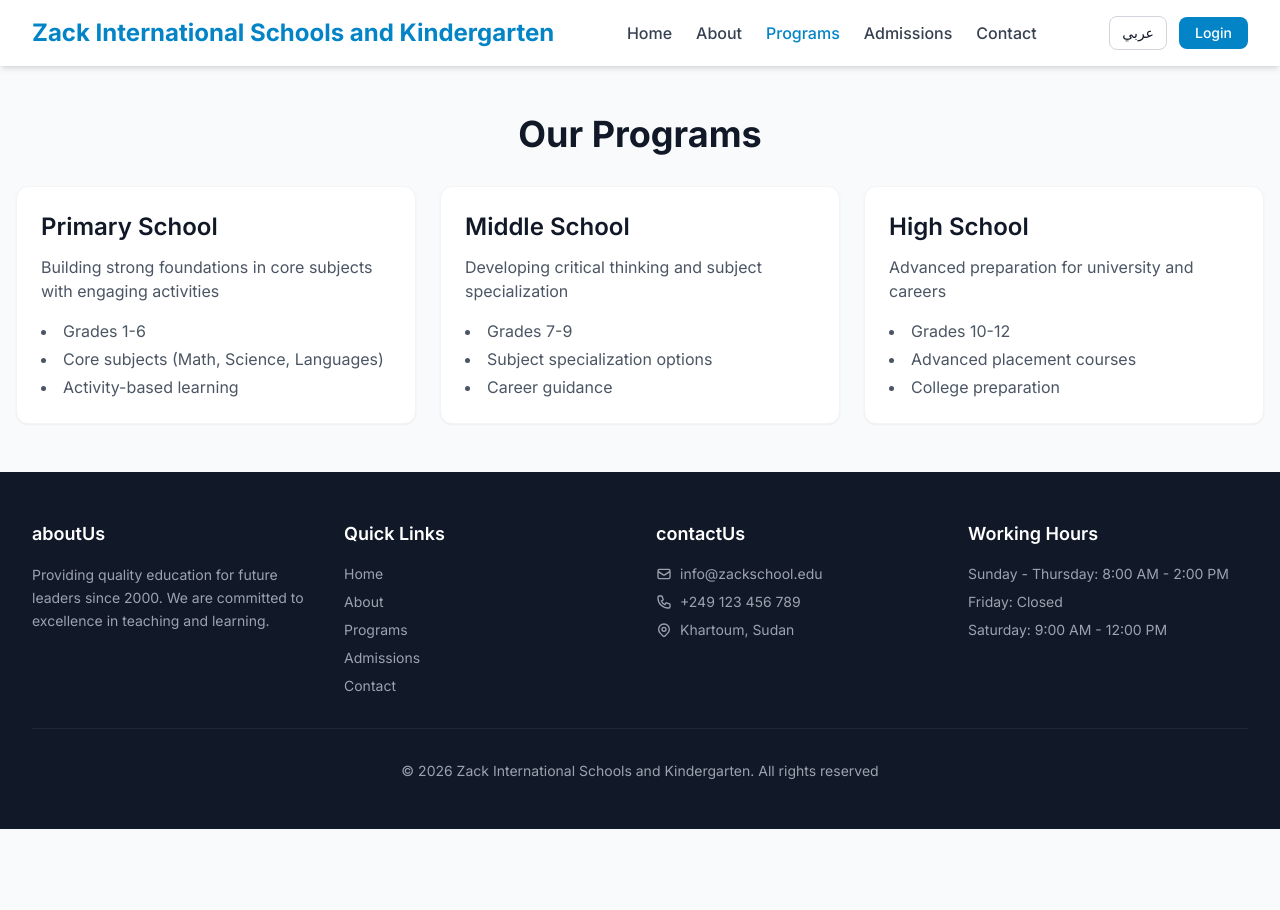
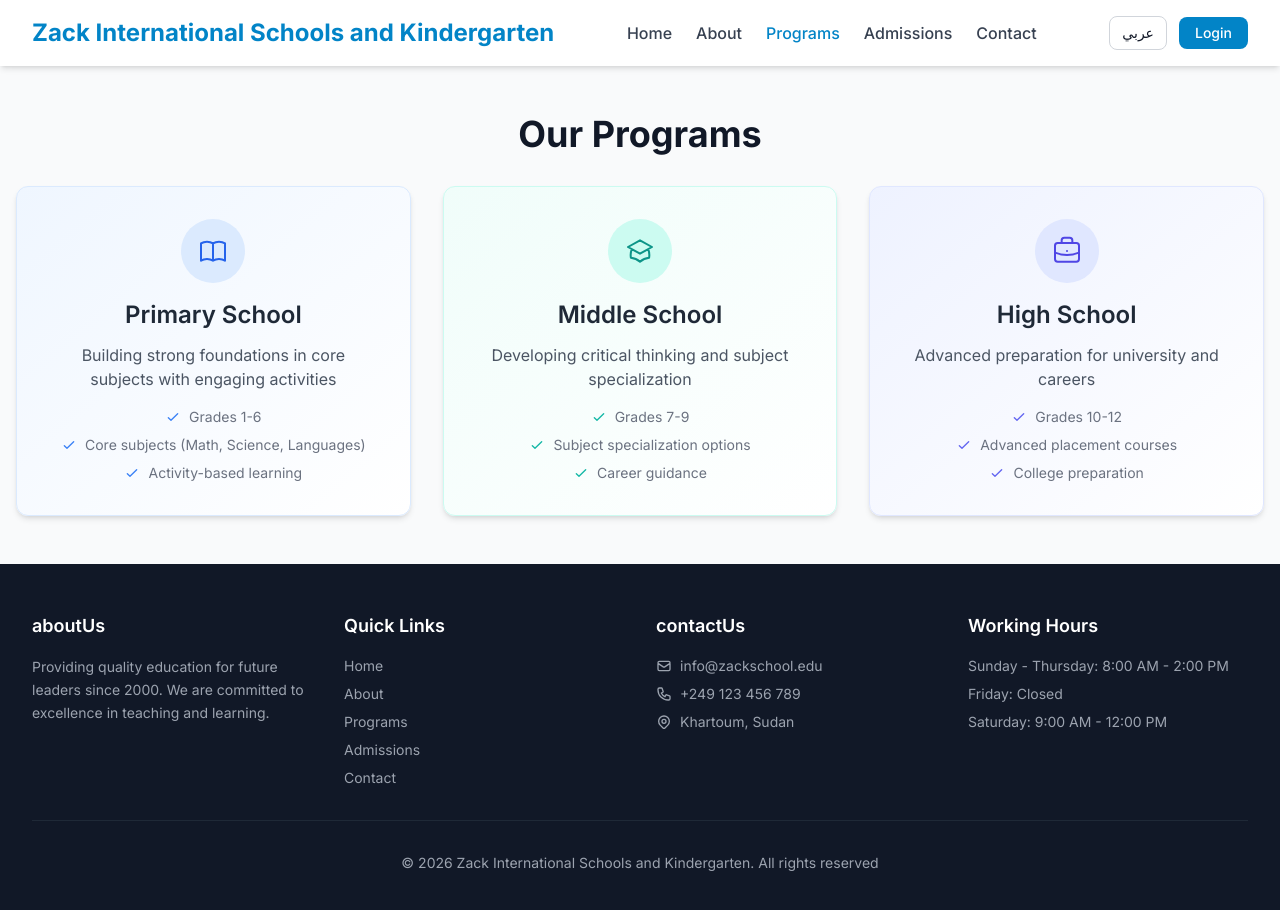
Before and after one commit to AbdelrahimAdam/shcool-system, a Vue app: page /programs in a window 1280 px wide. Shown: the top 910 px of the page. Before the commit the page ends 829 px from the top, so only its background shows below. Built offline with nearby package versions, Linux system fonts and the light colour scheme.

Commit message:
Repush project

```diff
--- a/index.html
+++ b/index.html
@@ -8,6 +8,8 @@
     <meta name="apple-mobile-web-app-capable" content="yes" />
     <meta name="apple-mobile-web-app-status-bar-style" content="black-translucent" />
     <meta name="mobile-web-app-capable" content="yes" />
+    <!-- Google Search Console verification -->
+    <meta name="google-site-verification" content="RYMySMEY9LcxntSaxrwgwwfj5wHkOdXHMSqBRUJlsYE" />
     <link rel="manifest" href="/manifest.webmanifest" />
     <link rel="apple-touch-icon" href="/icons/apple-touch-icon.png" />
     <title>Zack International Schools</title>
--- a/src/modules/public/HomePage.vue
+++ b/src/modules/public/HomePage.vue
@@ -3,18 +3,16 @@
     <PublicHeader />
 
     <main>
-      <!-- Hero Section with Background Image (improved visibility) -->
+      <!-- Hero Section (unchanged) -->
       <section class="relative py-16 md:py-24 lg:py-32 overflow-hidden">
-        <!-- Background Image with lighter overlay -->
         <div class="absolute inset-0 z-0">
-          <div class="absolute inset-0 bg-black/30 z-10"></div> <!-- Reduced opacity from 60 to 30 -->
+          <div class="absolute inset-0 bg-black/30 z-10"></div>
           <img
             src="/images/school-hero.jpeg"
             alt="Students learning at Zack International Schools"
             class="w-full h-full object-cover"
             loading="eager"
           />
-          <!-- Fallback gradient with lighter opacity -->
           <div class="absolute inset-0 bg-gradient-to-r from-primary-900/80 to-primary-700/70 z-0"></div>
         </div>
 
@@ -44,7 +42,7 @@
         </div>
       </section>
 
-      <!-- Why Choose Us Section (2 columns on mobile) -->
+      <!-- Why Choose Us Section – Elegant card colors with modern icons -->
       <section class="py-12 md:py-16 lg:py-20 bg-white">
         <div class="container mx-auto px-4 sm:px-6 lg:px-8">
           <div class="text-center mb-12 md:mb-16">
@@ -56,25 +54,36 @@
             </p>
           </div>
 
-          <!-- Two columns on mobile, three on desktop -->
           <div class="grid grid-cols-1 sm:grid-cols-2 lg:grid-cols-3 gap-6 lg:gap-8">
-            <!-- Card 1: Quality Education -->
-            <div class="bg-gradient-to-br from-blue-50 to-white rounded-xl shadow-md border border-blue-100 p-6 lg:p-8 text-center hover:shadow-xl transition-all duration-300 transform hover:-translate-y-1">
-              <div class="text-5xl lg:text-6xl text-blue-600 mb-4">🎓</div>
+            <!-- Card 1: Quality Education – Soft Blue -->
+            <div class="bg-gradient-to-br from-blue-50 to-white rounded-xl shadow-md border border-blue-100 p-6 lg:p-8 text-center hover:shadow-lg transition-all duration-300 transform hover:-translate-y-1">
+              <div class="w-16 h-16 mx-auto bg-blue-100 rounded-full flex items-center justify-center mb-4">
+                <svg class="w-8 h-8 text-blue-600" fill="none" stroke="currentColor" viewBox="0 0 24 24">
+                  <path stroke-linecap="round" stroke-linejoin="round" stroke-width="1.5" d="M12 6.253v13m0-13C10.832 5.477 9.246 5 7.5 5S4.168 5.477 3 6.253v13C4.168 18.477 5.754 18 7.5 18s3.332.477 4.5 1.253m0-13C13.168 5.477 14.754 5 16.5 5c1.747 0 3.332.477 4.5 1.253v13C19.832 18.477 18.247 18 16.5 18c-1.746 0-3.332.477-4.5 1.253" />
+                </svg>
+              </div>
               <h3 class="text-xl lg:text-2xl font-semibold text-gray-800 mb-3">{{ languageStore.t('qualityEducation') }}</h3>
               <p class="text-gray-600 leading-relaxed">{{ languageStore.t('qualityEducationDesc') }}</p>
             </div>
 
-            <!-- Card 2: Expert Teachers -->
-            <div class="bg-gradient-to-br from-green-50 to-white rounded-xl shadow-md border border-green-100 p-6 lg:p-8 text-center hover:shadow-xl transition-all duration-300 transform hover:-translate-y-1">
-              <div class="text-5xl lg:text-6xl text-green-600 mb-4">👩‍🏫</div>
+            <!-- Card 2: Expert Teachers – Soft Teal -->
+            <div class="bg-gradient-to-br from-teal-50 to-white rounded-xl shadow-md border border-teal-100 p-6 lg:p-8 text-center hover:shadow-lg transition-all duration-300 transform hover:-translate-y-1">
+              <div class="w-16 h-16 mx-auto bg-teal-100 rounded-full flex items-center justify-center mb-4">
+                <svg class="w-8 h-8 text-teal-600" fill="none" stroke="currentColor" viewBox="0 0 24 24">
+                  <path stroke-linecap="round" stroke-linejoin="round" stroke-width="1.5" d="M16 7a4 4 0 11-8 0 4 4 0 018 0zM12 14a7 7 0 00-7 7h14a7 7 0 00-7-7z" />
+                </svg>
+              </div>
               <h3 class="text-xl lg:text-2xl font-semibold text-gray-800 mb-3">{{ languageStore.t('expertTeachers') }}</h3>
               <p class="text-gray-600 leading-relaxed">{{ languageStore.t('expertTeachersDesc') }}</p>
             </div>
 
-            <!-- Card 3: Modern Facilities -->
-            <div class="bg-gradient-to-br from-purple-50 to-white rounded-xl shadow-md border border-purple-100 p-6 lg:p-8 text-center hover:shadow-xl transition-all duration-300 transform hover:-translate-y-1">
-              <div class="text-5xl lg:text-6xl text-purple-600 mb-4">🏆</div>
+            <!-- Card 3: Modern Facilities – Soft Indigo -->
+            <div class="bg-gradient-to-br from-indigo-50 to-white rounded-xl shadow-md border border-indigo-100 p-6 lg:p-8 text-center hover:shadow-lg transition-all duration-300 transform hover:-translate-y-1">
+              <div class="w-16 h-16 mx-auto bg-indigo-100 rounded-full flex items-center justify-center mb-4">
+                <svg class="w-8 h-8 text-indigo-600" fill="none" stroke="currentColor" viewBox="0 0 24 24">
+                  <path stroke-linecap="round" stroke-linejoin="round" stroke-width="1.5" d="M19 21H5a2 2 0 01-2-2V5a2 2 0 012-2h11l5 5v11a2 2 0 01-2 2z" />
+                </svg>
+              </div>
               <h3 class="text-xl lg:text-2xl font-semibold text-gray-800 mb-3">{{ languageStore.t('modernFacilities') }}</h3>
               <p class="text-gray-600 leading-relaxed">{{ languageStore.t('modernFacilitiesDesc') }}</p>
             </div>
@@ -82,7 +91,7 @@
         </div>
       </section>
 
-      <!-- Programs Overview Section (2 columns on mobile) -->
+      <!-- Programs Overview Section (unchanged) -->
       <section class="py-12 md:py-16 lg:py-20 bg-gray-50">
         <div class="container mx-auto px-4 sm:px-6 lg:px-8">
           <div class="text-center mb-12 md:mb-16">
@@ -94,7 +103,6 @@
             </p>
           </div>
 
-          <!-- Two columns on mobile, three on desktop -->
           <div class="grid grid-cols-1 sm:grid-cols-2 lg:grid-cols-3 gap-6 lg:gap-8">
             <!-- Primary School Card -->
             <div class="bg-white rounded-xl shadow-md border border-primary-100 p-6 lg:p-8 hover:shadow-xl transition-all duration-300 hover:border-primary-300">
@@ -147,7 +155,7 @@
         </div>
       </section>
 
-      <!-- Call to Action Section -->
+      <!-- Call to Action Section (unchanged) -->
       <section class="bg-primary-600 py-12 md:py-16 lg:py-20">
         <div class="container mx-auto px-4 sm:px-6 lg:px-8 text-center">
           <h2 class="text-2xl sm:text-3xl md:text-4xl font-bold text-white mb-4 drop-shadow-md">
@@ -179,29 +187,21 @@ const languageStore = useLanguageStore()
 </script>
 
 <style scoped>
-/* Card and button improvements */
 .rounded-xl {
   border-radius: 1rem;
 }
-
 .shadow-md {
   box-shadow: 0 4px 6px -1px rgba(0, 0, 0, 0.1), 0 2px 4px -1px rgba(0, 0, 0, 0.06);
 }
-
 .hover\:shadow-xl:hover {
   box-shadow: 0 20px 25px -5px rgba(0, 0, 0, 0.1), 0 10px 10px -5px rgba(0, 0, 0, 0.04);
 }
-
-/* Ensure backdrop blur works */
 .backdrop-blur-sm {
   backdrop-filter: blur(4px);
 }
-
-/* Drop shadows for better text contrast */
 .drop-shadow-lg {
   filter: drop-shadow(0 10px 8px rgb(0 0 0 / 0.04)) drop-shadow(0 4px 3px rgb(0 0 0 / 0.1));
 }
-
 .drop-shadow-md {
   filter: drop-shadow(0 4px 3px rgb(0 0 0 / 0.07)) drop-shadow(0 2px 2px rgb(0 0 0 / 0.06));
 }
--- a/src/modules/public/ProgramsPage.vue
+++ b/src/modules/public/ProgramsPage.vue
@@ -4,32 +4,97 @@
 
     <main class="container mx-auto px-4 py-12">
       <h1 class="text-3xl md:text-4xl font-bold text-center mb-8">{{ languageStore.t('ourPrograms') }}</h1>
-      <div class="grid grid-cols-1 md:grid-cols-3 gap-6">
-        <div class="card p-6">
-          <h2 class="text-2xl font-semibold mb-3">{{ languageStore.t('primarySchool') }}</h2>
+      <div class="grid grid-cols-1 md:grid-cols-3 gap-6 lg:gap-8">
+        <!-- Primary School Card -->
+        <div class="bg-gradient-to-br from-blue-50 to-white rounded-xl shadow-md border border-blue-100 p-6 lg:p-8 text-center hover:shadow-lg transition-all duration-300 transform hover:-translate-y-1">
+          <div class="w-16 h-16 mx-auto bg-blue-100 rounded-full flex items-center justify-center mb-4">
+            <svg class="w-8 h-8 text-blue-600" fill="none" stroke="currentColor" viewBox="0 0 24 24">
+              <path stroke-linecap="round" stroke-linejoin="round" stroke-width="1.5" d="M12 6.253v13m0-13C10.832 5.477 9.246 5 7.5 5S4.168 5.477 3 6.253v13C4.168 18.477 5.754 18 7.5 18s3.332.477 4.5 1.253m0-13C13.168 5.477 14.754 5 16.5 5c1.747 0 3.332.477 4.5 1.253v13C19.832 18.477 18.247 18 16.5 18c-1.746 0-3.332.477-4.5 1.253" />
+            </svg>
+          </div>
+          <h2 class="text-2xl font-semibold text-gray-800 mb-3">{{ languageStore.t('primarySchool') }}</h2>
           <p class="text-gray-600 mb-4">{{ languageStore.t('primaryDesc') }}</p>
-          <ul class="list-disc list-inside text-gray-600 space-y-1">
-            <li>{{ languageStore.t('grades') }} 1-6</li>
-            <li>{{ languageStore.t('coreSubjects') }}</li>
-            <li>{{ languageStore.t('activityBased') }}</li>
+          <ul class="text-sm text-gray-500 space-y-2">
+            <li class="flex items-center justify-center gap-2">
+              <svg class="w-4 h-4 text-blue-500" fill="none" stroke="currentColor" viewBox="0 0 24 24">
+                <path stroke-linecap="round" stroke-linejoin="round" stroke-width="2" d="M5 13l4 4L19 7" />
+              </svg>
+              {{ languageStore.t('grades') }} 1-6
+            </li>
+            <li class="flex items-center justify-center gap-2">
+              <svg class="w-4 h-4 text-blue-500" fill="none" stroke="currentColor" viewBox="0 0 24 24">
+                <path stroke-linecap="round" stroke-linejoin="round" stroke-width="2" d="M5 13l4 4L19 7" />
+              </svg>
+              {{ languageStore.t('coreSubjects') }}
+            </li>
+            <li class="flex items-center justify-center gap-2">
+              <svg class="w-4 h-4 text-blue-500" fill="none" stroke="currentColor" viewBox="0 0 24 24">
+                <path stroke-linecap="round" stroke-linejoin="round" stroke-width="2" d="M5 13l4 4L19 7" />
+              </svg>
+              {{ languageStore.t('activityBased') }}
+            </li>
           </ul>
         </div>
-        <div class="card p-6">
-          <h2 class="text-2xl font-semibold mb-3">{{ languageStore.t('middleSchool') }}</h2>
+
+        <!-- Middle School Card -->
+        <div class="bg-gradient-to-br from-teal-50 to-white rounded-xl shadow-md border border-teal-100 p-6 lg:p-8 text-center hover:shadow-lg transition-all duration-300 transform hover:-translate-y-1">
+          <div class="w-16 h-16 mx-auto bg-teal-100 rounded-full flex items-center justify-center mb-4">
+            <svg class="w-8 h-8 text-teal-600" fill="none" stroke="currentColor" viewBox="0 0 24 24">
+              <path stroke-linecap="round" stroke-linejoin="round" stroke-width="1.5" d="M12 14l9-5-9-5-9 5 9 5zm0 0l6.16-3.422a12.083 12.083 0 01.665 6.479A11.952 11.952 0 0012 20.055a11.952 11.952 0 00-6.824-2.998 12.078 12.078 0 01.665-6.479L12 14z" />
+            </svg>
+          </div>
+          <h2 class="text-2xl font-semibold text-gray-800 mb-3">{{ languageStore.t('middleSchool') }}</h2>
           <p class="text-gray-600 mb-4">{{ languageStore.t('middleDesc') }}</p>
-          <ul class="list-disc list-inside text-gray-600 space-y-1">
-            <li>{{ languageStore.t('grades') }} 7-9</li>
-            <li>{{ languageStore.t('subjectSpecialization') }}</li>
-            <li>{{ languageStore.t('careerGuidance') }}</li>
+          <ul class="text-sm text-gray-500 space-y-2">
+            <li class="flex items-center justify-center gap-2">
+              <svg class="w-4 h-4 text-teal-500" fill="none" stroke="currentColor" viewBox="0 0 24 24">
+                <path stroke-linecap="round" stroke-linejoin="round" stroke-width="2" d="M5 13l4 4L19 7" />
+              </svg>
+              {{ languageStore.t('grades') }} 7-9
+            </li>
+            <li class="flex items-center justify-center gap-2">
+              <svg class="w-4 h-4 text-teal-500" fill="none" stroke="currentColor" viewBox="0 0 24 24">
+                <path stroke-linecap="round" stroke-linejoin="round" stroke-width="2" d="M5 13l4 4L19 7" />
+              </svg>
+              {{ languageStore.t('subjectSpecialization') }}
+            </li>
+            <li class="flex items-center justify-center gap-2">
+              <svg class="w-4 h-4 text-teal-500" fill="none" stroke="currentColor" viewBox="0 0 24 24">
+                <path stroke-linecap="round" stroke-linejoin="round" stroke-width="2" d="M5 13l4 4L19 7" />
+              </svg>
+              {{ languageStore.t('careerGuidance') }}
+            </li>
           </ul>
         </div>
-        <div class="card p-6">
-          <h2 class="text-2xl font-semibold mb-3">{{ languageStore.t('highSchool') }}</h2>
+
+        <!-- High School Card -->
+        <div class="bg-gradient-to-br from-indigo-50 to-white rounded-xl shadow-md border border-indigo-100 p-6 lg:p-8 text-center hover:shadow-lg transition-all duration-300 transform hover:-translate-y-1">
+          <div class="w-16 h-16 mx-auto bg-indigo-100 rounded-full flex items-center justify-center mb-4">
+            <svg class="w-8 h-8 text-indigo-600" fill="none" stroke="currentColor" viewBox="0 0 24 24">
+              <path stroke-linecap="round" stroke-linejoin="round" stroke-width="1.5" d="M21 13.255A23.931 23.931 0 0112 15c-3.183 0-6.22-.62-9-1.745M16 6V4a2 2 0 00-2-2h-4a2 2 0 00-2 2v2m4 6h.01M5 20h14a2 2 0 002-2V8a2 2 0 00-2-2H5a2 2 0 00-2 2v10a2 2 0 002 2z" />
+            </svg>
+          </div>
+          <h2 class="text-2xl font-semibold text-gray-800 mb-3">{{ languageStore.t('highSchool') }}</h2>
           <p class="text-gray-600 mb-4">{{ languageStore.t('highDesc') }}</p>
-          <ul class="list-disc list-inside text-gray-600 space-y-1">
-            <li>{{ languageStore.t('grades') }} 10-12</li>
-            <li>{{ languageStore.t('advancedSubjects') }}</li>
-            <li>{{ languageStore.t('collegePrep') }}</li>
+          <ul class="text-sm text-gray-500 space-y-2">
+            <li class="flex items-center justify-center gap-2">
+              <svg class="w-4 h-4 text-indigo-500" fill="none" stroke="currentColor" viewBox="0 0 24 24">
+                <path stroke-linecap="round" stroke-linejoin="round" stroke-width="2" d="M5 13l4 4L19 7" />
+              </svg>
+              {{ languageStore.t('grades') }} 10-12
+            </li>
+            <li class="flex items-center justify-center gap-2">
+              <svg class="w-4 h-4 text-indigo-500" fill="none" stroke="currentColor" viewBox="0 0 24 24">
+                <path stroke-linecap="round" stroke-linejoin="round" stroke-width="2" d="M5 13l4 4L19 7" />
+              </svg>
+              {{ languageStore.t('advancedSubjects') }}
+            </li>
+            <li class="flex items-center justify-center gap-2">
+              <svg class="w-4 h-4 text-indigo-500" fill="none" stroke="currentColor" viewBox="0 0 24 24">
+                <path stroke-linecap="round" stroke-linejoin="round" stroke-width="2" d="M5 13l4 4L19 7" />
+              </svg>
+              {{ languageStore.t('collegePrep') }}
+            </li>
           </ul>
         </div>
       </div>
```
Also changed, not shown: src/modules/public/PublicHeader.vue (+39 -78 lines).
